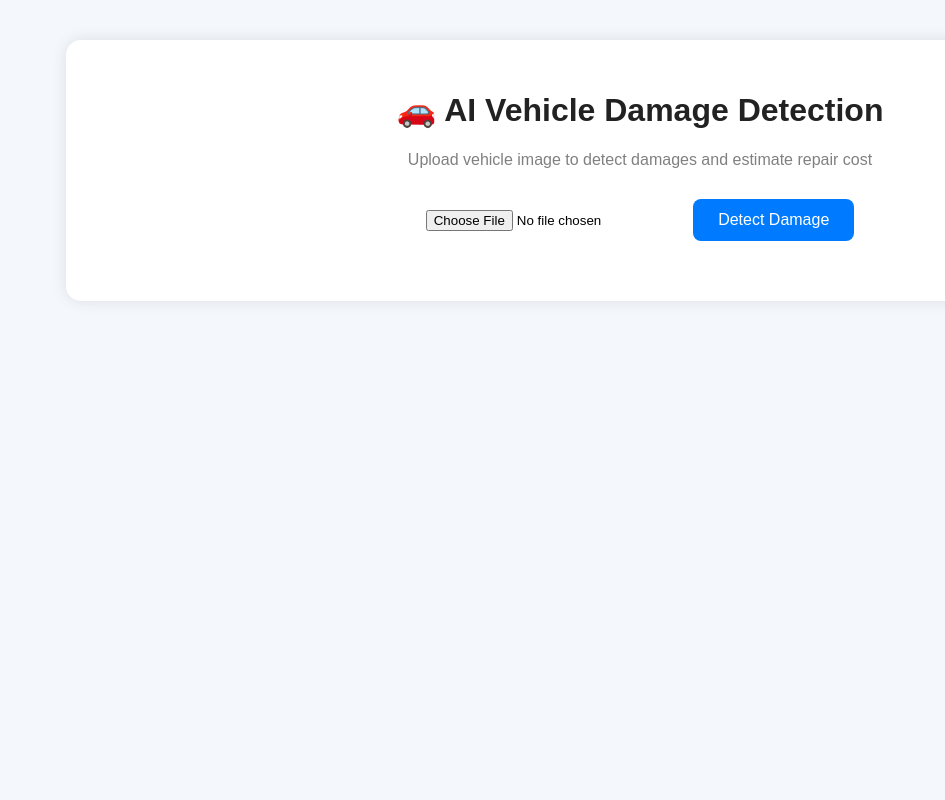
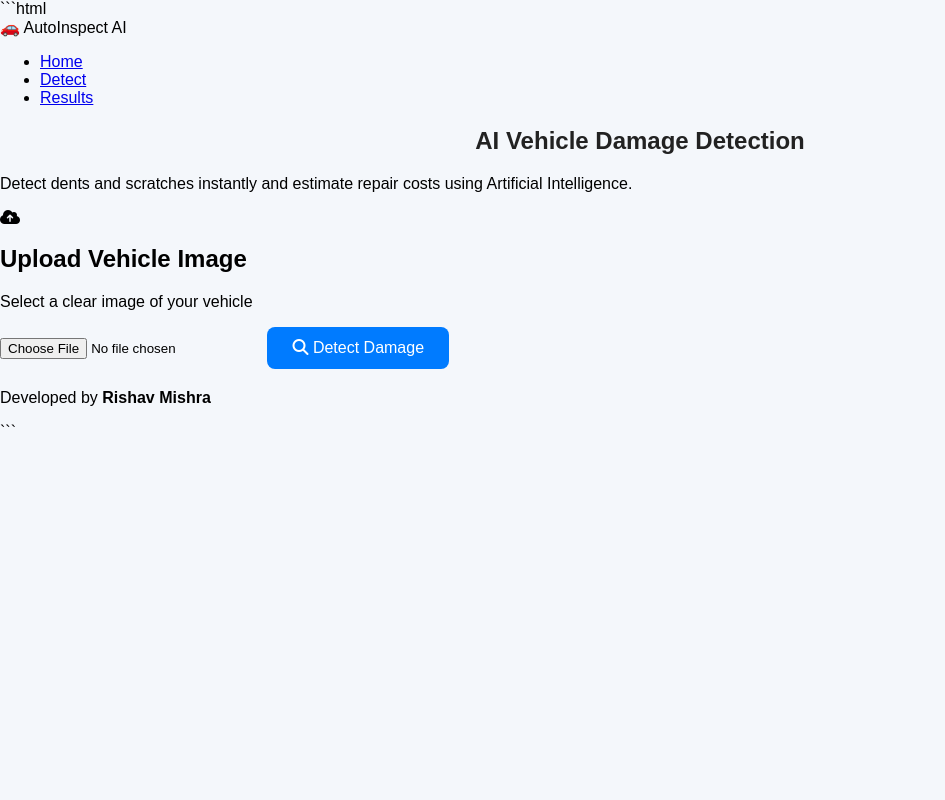
Before and after one commit to rishav-mishra-git/vehicle-damage-detection-flask, a Flask app: page / in a window 1280 px wide. Shown: the whole page, without its empty margins (0-945 px from the left). Run offline with Flask 3, Linux system fonts and the light colour scheme; some libraries are stand-ins or nearby versions.

Commit message:
Update index.html

````diff
--- a/templates/index.html
+++ b/templates/index.html
@@ -1,53 +1,105 @@
+```html
 <!DOCTYPE html>
-<html>
+<html lang="en">
 
 <head>
 
-    <title>AI Vehicle Damage Detection</title>
+    <meta charset="UTF-8">
 
-    <link
-        rel="stylesheet"
-        href="/static/style.css"
-    >
+    <meta name="viewport" content="width=device-width, initial-scale=1.0">
+
+    <title>Smart Vehicle Damage Detection</title>
+
+    <link rel="stylesheet" href="/static/style.css">
+
+    <link href="https://cdnjs.cloudflare.com/ajax/libs/font-awesome/6.6.0/css/all.min.css" rel="stylesheet">
 
 </head>
 
 <body>
 
-    <div class="container">
+    <nav class="navbar">
 
-        <h1>
-            🚗 AI Vehicle Damage Detection
-        </h1>
+        <div class="logo">
+            🚗 AutoInspect AI
+        </div>
 
-        <p class="subtitle">
-            Upload vehicle image to detect damages
-            and estimate repair cost
+        <ul>
+
+            <li><a href="#">Home</a></li>
+
+            <li><a href="#upload">Detect</a></li>
+
+            <li><a href="#result">Results</a></li>
+
+        </ul>
+
+    </nav>
+
+    <section class="hero">
+
+        <h1>AI Vehicle Damage Detection</h1>
+
+        <p>
+            Detect dents and scratches instantly and estimate repair costs using Artificial Intelligence.
         </p>
 
-        <div class="upload-section">
+    </section>
+
+    <section id="upload" class="upload-container">
+
+        <div class="upload-card">
+
+            <i class="fa-solid fa-cloud-arrow-up upload-icon"></i>
+
+            <h2>Upload Vehicle Image</h2>
+
+            <p>Select a clear image of your vehicle</p>
 
             <input
                 type="file"
                 id="imageInput"
+                accept="image/*"
             >
 
             <button onclick="uploadImage()">
+                <i class="fa-solid fa-magnifying-glass"></i>
                 Detect Damage
             </button>
 
         </div>
 
+    </section>
+
+    <section class="dashboard">
+
         <div id="loading"></div>
 
-        <div id="preview"></div>
+        <div class="image-section">
+
+            <div id="preview" class="image-card"></div>
+
+            <div id="resultImage" class="image-card"></div>
+
+        </div>
 
         <div id="result"></div>
 
-    </div>
+    </section>
+
+    <footer>
+
+        <p>
+
+            Developed by <b>Rishav Mishra</b>
+
+        </p>
+
+    </footer>
 
     <script src="/static/script.js"></script>
 
 </body>
 
 </html>
+```
````
